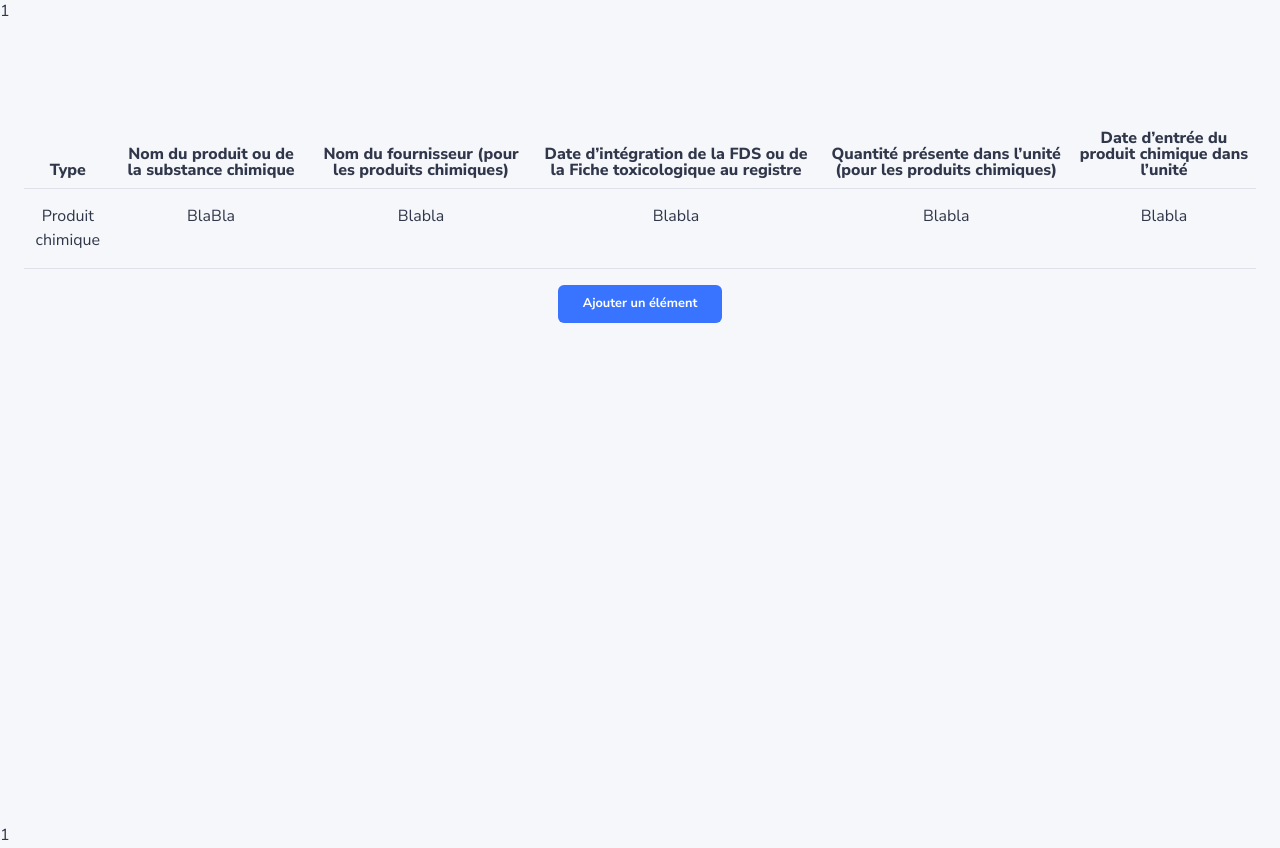
After one commit to D4dis/Calendrier_MVC, a PHP site: page /views/produits-chimiques.php in a window 1280 px wide. The commit adds this page. Run offline with PHP 8.4, Linux system fonts and the light colour scheme; data that the repository does not hold is empty; some libraries are stand-ins or nearby versions.

Commit message:
debut produits chimiques

```diff
--- /dev/null
+++ b/views/produits-chimiques.php
@@ -0,0 +1,70 @@
+<?php ?>
+
+<?= include 'inc/head.php'; ?>
+
+<main class="top" id="top">
+  <div class="content">
+    <table class="table text-center">
+      <thead>
+        <tr>
+          <th scope="col">Type</th>
+          <th scope="col">Nom du produit ou de la substance chimique</th>
+          <th scope="col">Nom du fournisseur (pour les produits chimiques)</th>
+          <th scope="col">Date d’intégration de la FDS ou de la Fiche toxicologique au registre</th>
+          <th scope="col">Quantité présente dans l’unité (pour les produits chimiques)</th>
+          <th scope="col">Date d’entrée du produit chimique dans l’unité</th>
+        </tr>
+      </thead>
+      <tbody>
+        <tr>
+          <td scope="row">Produit chimique</td>
+          <td>BlaBla</td>
+          <td>Blabla</td>
+          <td>Blabla</td>
+          <td>Blabla</td>
+          <td>Blabla</td>
+        </tr>
+
+      </tbody>
+    </table>
+
+
+    <div class="d-flex justify-content-center"> <button class="btn btn-primary" type="button" data-bs-toggle="modal" data-bs-target="#exampleModal">Ajouter un élément</button></div>
+    <div class="modal fade" id="exampleModal" tabindex="-1" style="display: none;" aria-hidden="true">
+      <div class="modal-dialog">
+        <div class="modal-content">
+          <div class="modal-header">
+            <h5 class="modal-title" id="exampleModalLabel">Modal title</h5>
+            <button class="btn btn-close p-1" type="button" data-bs-dismiss="modal" aria-label="Close"></button>
+          </div>
+          <div class="modal-body">
+            <form action="" method="post">
+
+              <div class="form-floating mb-3">
+
+                <input class="form-control" id="floatingNom" type="text">
+
+                <label for="floatingInput">Nom du produit ou de la substance chimique</label>
+              </div>
+              <div class="form-floating">
+
+                <input class="form-control" id="floatingFournisseur" type="text">
+
+                <label for="floatingPassword">Nom du fournisseur (pour les produits chimiques)</label>
+              </div>
+
+
+          </div>
+          <div class="modal-footer">
+            <button class="btn btn-primary" type="sumbit">Ajouter</button>
+            </form>
+            <button class="btn btn-outline-primary" type="button" data-bs-dismiss="modal">Cancel</button>
+          </div>
+        </div>
+      </div>
+    </div>
+  </div>
+
+</main class="top" id="top">
+
+<?= include 'inc/foot.php'; ?>
```
Also changed, not shown: controllers/ProduitsChimiquesController.php (added, +9 -0 lines), views/inc/nav.php (+9 -4 lines), 1 other file.
